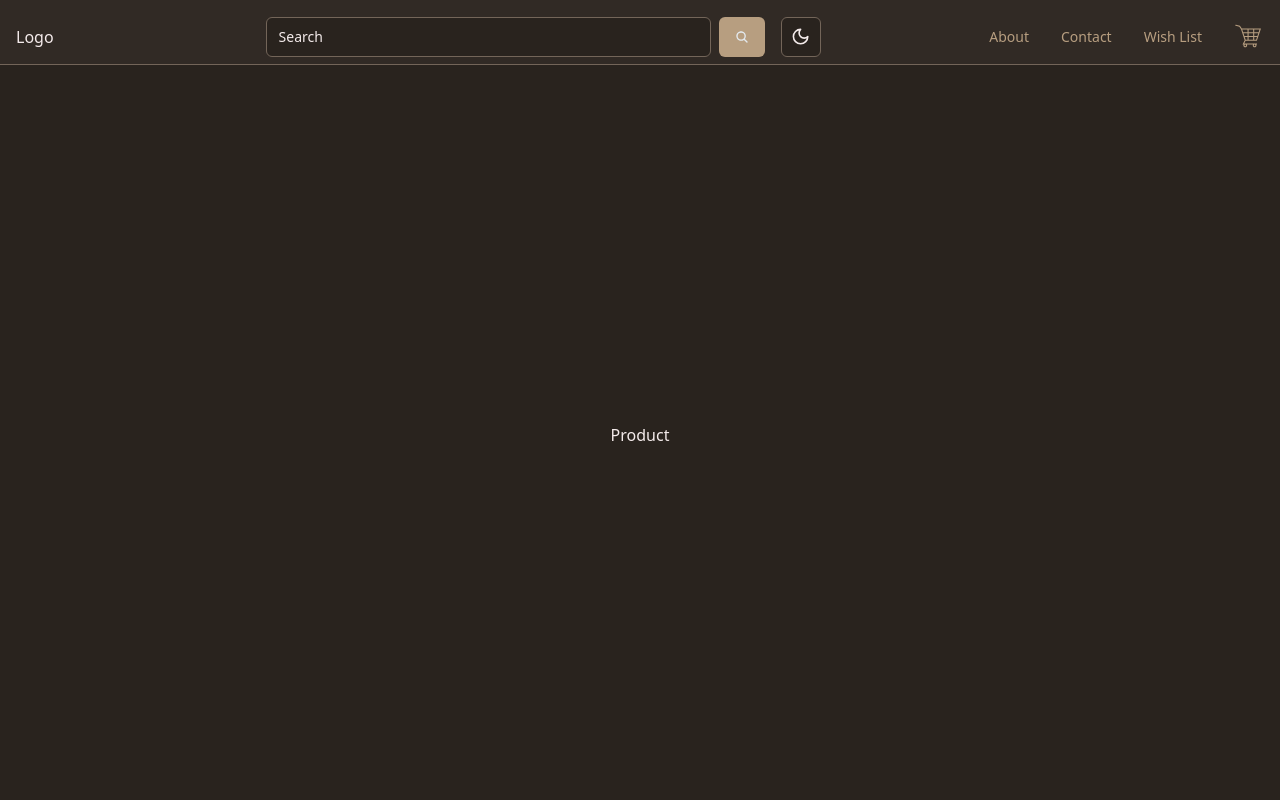
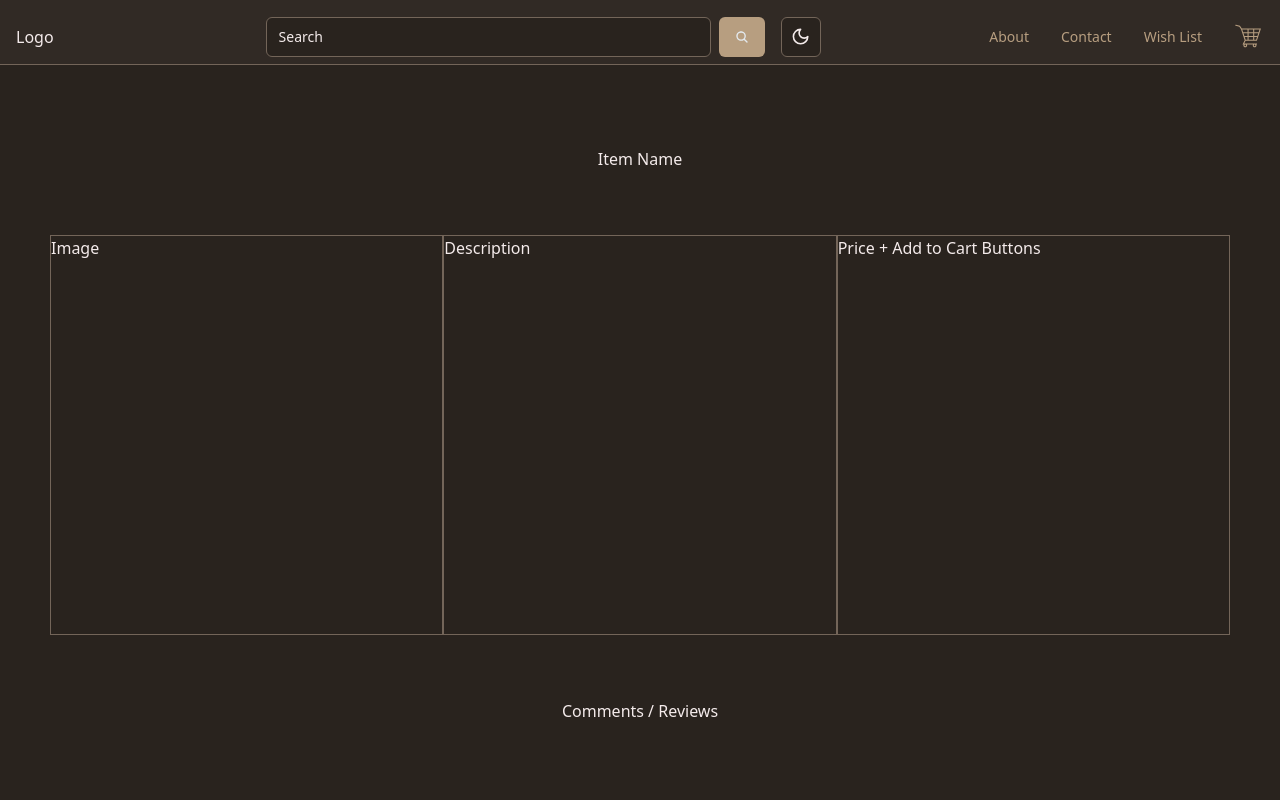
Before and after one commit to Endeyr/shopping-cart-project, a React (Vite) app: page /product/1 in a window 1280 px wide. Shown: the top 800 px of the page. Built offline with nearby package versions, Linux system fonts and the light colour scheme.

Commit message:
add basic product page

```diff
--- a/src/routes/product/index.tsx
+++ b/src/routes/product/index.tsx
@@ -1,5 +1,17 @@
 import Container from "@/components/container";
 const ProductPage = () => {
-  return <Container>Product</Container>;
+  return (
+    <Container className="flex-col">
+      {/* Item */}
+      <h2>Item Name</h2>
+      <div className="grid w-full grid-cols-3">
+        <div className="h-[400px] border">Image</div>
+        <div className="h-[400px] border">Description</div>
+        <div className="h-[400px] border">Price + Add to Cart Buttons</div>
+      </div>
+      {/* Reviews / Comments */}
+      <div>Comments / Reviews</div>
+    </Container>
+  );
 };
 export default ProductPage;
```
